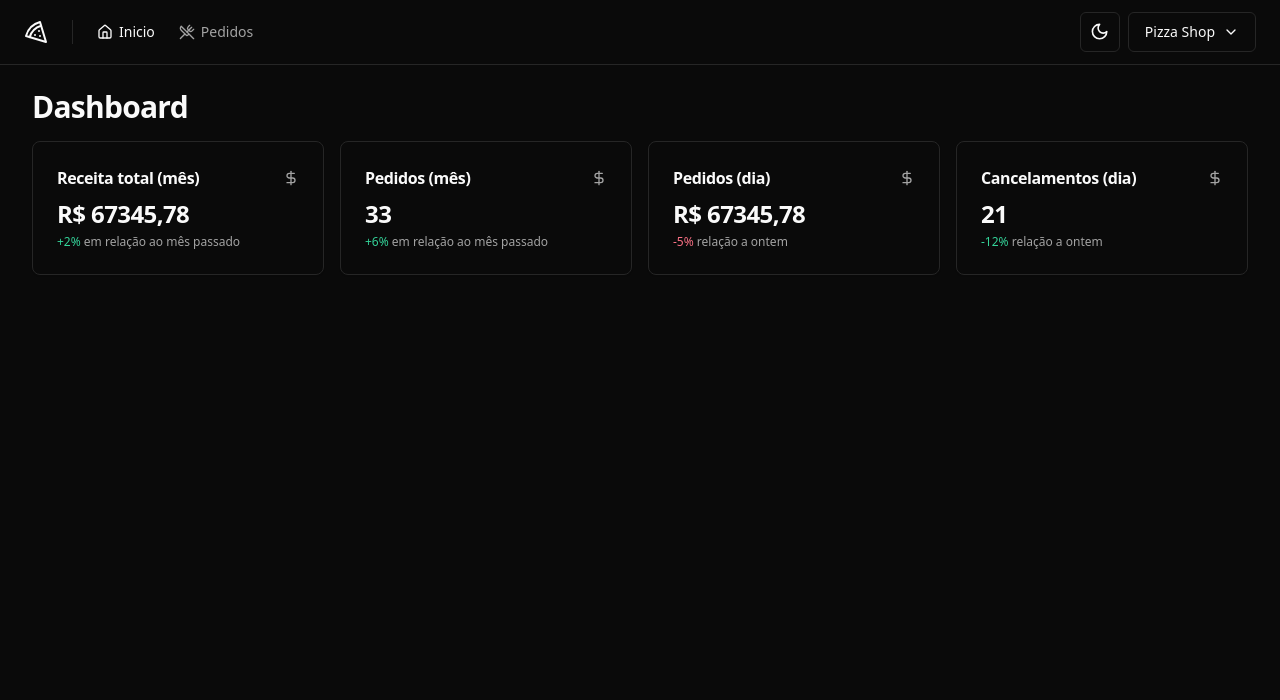
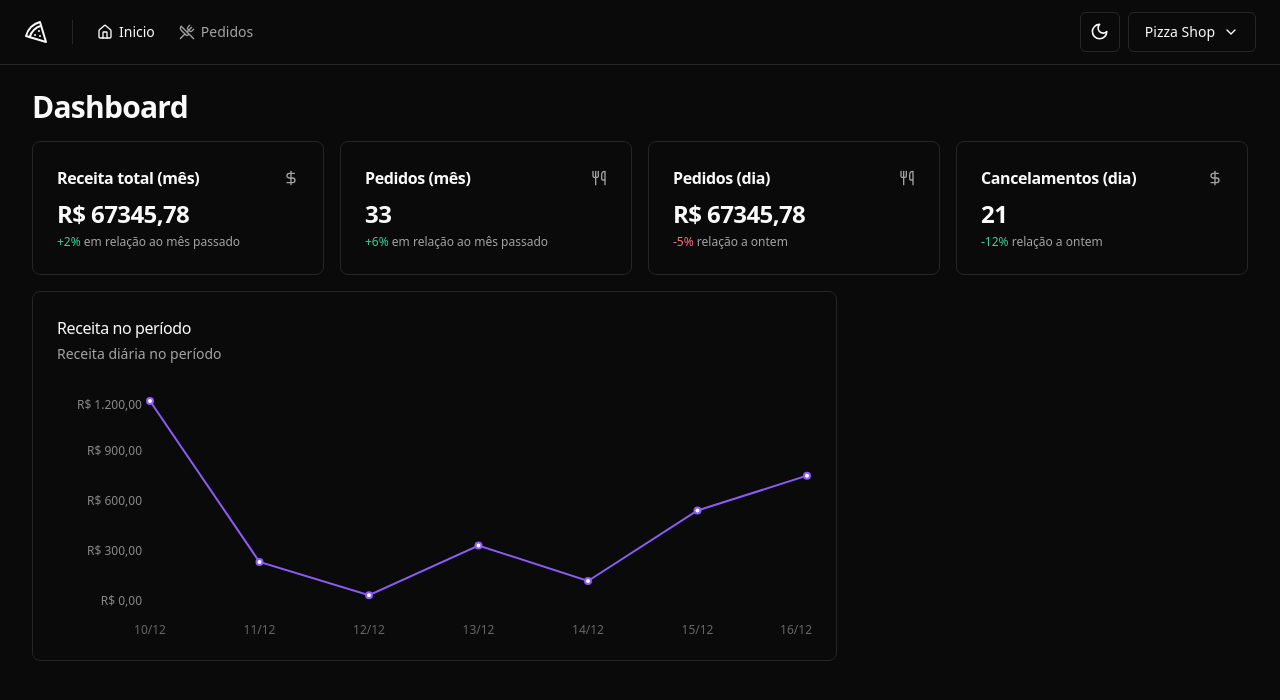
Before and after one commit to AlyssonBormann/pizzashop-web, a React (Vite) app: page / in a window 1280 px wide. Shown: the top 700 px of the page. Built offline with nearby package versions, Linux system fonts and the light colour scheme.

Commit message:
created component chart

```diff
--- a/package.json
+++ b/package.json
@@ -28,6 +28,7 @@
     "react-helmet-async": "^2.0.5",
     "react-hook-form": "^7.51.4",
     "react-router-dom": "^6.23.0",
+    "recharts": "^2.12.7",
     "sonner": "^1.4.41",
     "sort-by": "^1.2.0",
     "tailwind-merge": "^2.3.0",
--- a/src/pages/app/dashboard/dashboard.tsx
+++ b/src/pages/app/dashboard/dashboard.tsx
@@ -4,6 +4,7 @@
 import { MonthCanceledOrdersAmountCard } from './month-canceled-orders-amount-card'
 import { MonthOrdersAmountCard } from './month-orders-amount-card'
 import { MonthRevenueCard } from './month-revenue-card'
+import { RevenueChart } from './revenue-chart'
 
 export function Dashboard() {
   return (
@@ -18,6 +19,9 @@
           <DayOrdersAmountCard />
           <MonthCanceledOrdersAmountCard />
         </div>
+        <div className="grid grid-cols-9 gap-4">
+          <RevenueChart />
+        </div>
       </div>
     </>
   )
--- a/src/pages/app/dashboard/day-orders-amount-card.tsx
+++ b/src/pages/app/dashboard/day-orders-amount-card.tsx
@@ -1,4 +1,4 @@
-import { DollarSign } from 'lucide-react'
+import { Utensils } from 'lucide-react'
 
 import { Card, CardContent, CardHeader, CardTitle } from '@/components/ui/card'
 
@@ -7,7 +7,7 @@
     <Card>
       <CardHeader className="flex-row items-center justify-between space-y-0 pb-2">
         <CardTitle className="text-base font-semibold">Pedidos (dia)</CardTitle>
-        <DollarSign className="h-4 w-4 text-muted-foreground" />
+        <Utensils className="h-4 w-4 text-muted-foreground" />
       </CardHeader>
       <CardContent className="space-y-1">
         <span className="text-2xl font-bold tracking-tight">R$ 67345,78</span>
--- a/src/pages/app/dashboard/month-orders-amount-card.tsx
+++ b/src/pages/app/dashboard/month-orders-amount-card.tsx
@@ -1,4 +1,4 @@
-import { DollarSign } from 'lucide-react'
+import { Utensils } from 'lucide-react'
 
 import { Card, CardContent, CardHeader, CardTitle } from '@/components/ui/card'
 
@@ -7,7 +7,7 @@
     <Card>
       <CardHeader className="flex-row items-center justify-between space-y-0 pb-2">
         <CardTitle className="text-base font-semibold">Pedidos (mês)</CardTitle>
-        <DollarSign className="h-4 w-4 text-muted-foreground" />
+        <Utensils className="h-4 w-4 text-muted-foreground" />
       </CardHeader>
       <CardContent className="space-y-1">
         <span className="text-2xl font-bold tracking-tight">33</span>
--- /dev/null
+++ b/src/pages/app/dashboard/revenue-chart.tsx
@@ -0,0 +1,68 @@
+import {
+  Line,
+  LineChart,
+  ResponsiveContainer,
+  Tooltip,
+  XAxis,
+  YAxis,
+} from 'recharts'
+import colors from 'tailwindcss/colors'
+
+import {
+  Card,
+  CardContent,
+  CardDescription,
+  CardHeader,
+  CardTitle,
+} from '@/components/ui/card'
+
+const data = [
+  { date: '10/12', revenue: 1200 },
+  { date: '11/12', revenue: 234 },
+  { date: '12/12', revenue: 35 },
+  { date: '13/12', revenue: 333 },
+  { date: '14/12', revenue: 120 },
+  { date: '15/12', revenue: 543 },
+  { date: '16/12', revenue: 752 },
+]
+
+export function RevenueChart() {
+  return (
+    <Card className="col-span-6">
+      <CardHeader className="flex-row items-center justify-between pb-8">
+        <div className="space-y-1">
+          <CardTitle className="text-base font-medium">
+            Receita no período
+          </CardTitle>
+          <CardDescription>Receita diária no período</CardDescription>
+        </div>
+      </CardHeader>
+      <CardContent>
+        <ResponsiveContainer width="100%" height={240}>
+          <LineChart data={data} style={{ fontSize: 12 }}>
+            <XAxis dataKey="date" tickLine={false} axisLine={false} dy={16} />
+            <YAxis
+              stroke="#888"
+              axisLine={false}
+              tickLine={false}
+              width={88}
+              tickFormatter={(value: number) =>
+                value.toLocaleString('pt-BR', {
+                  style: 'currency',
+                  currency: 'BRL',
+                })
+              }
+            />
+            <Tooltip />
+            <Line
+              type="linear"
+              strokeWidth={2}
+              dataKey="revenue"
+              stroke={colors.violet['500']}
+            />
+          </LineChart>
+        </ResponsiveContainer>
+      </CardContent>
+    </Card>
+  )
+}
```
Also changed, not shown: 1 other file (tests, documents, lock files or other folders).
